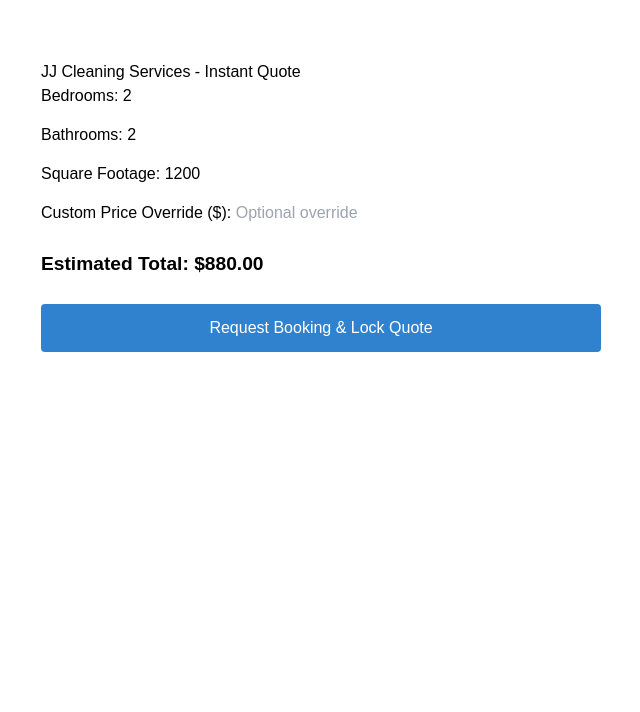
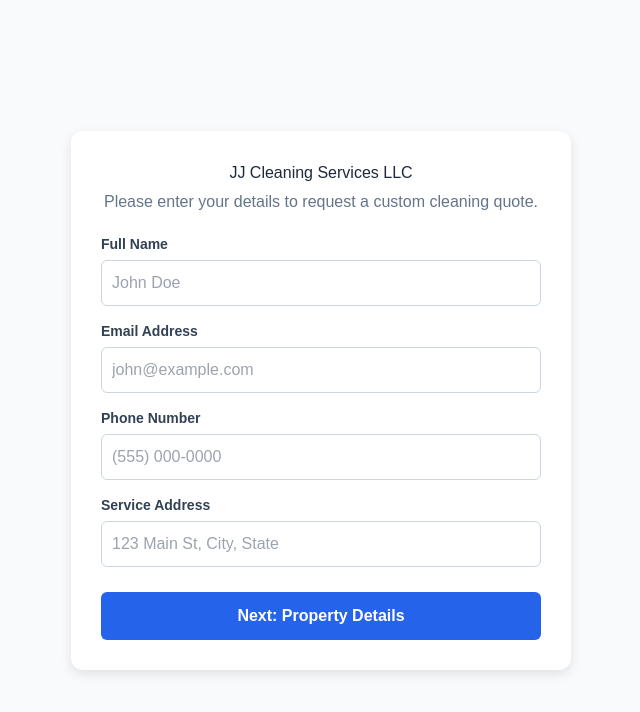
Before and after one commit to calvindonaldsontech-oss/jj-cleaning-service., a React (Vite) app: page / in a window 1280 px wide. Shown: the top 712 px of the page, without its empty margins (319-959 px from the left). Built offline with nearby package versions, Linux system fonts and the light colour scheme.

Commit message:
Update App.tsx

```diff
--- a/src/App.tsx
+++ b/src/App.tsx
@@ -1,119 +1,190 @@
 import React, { useState } from 'react';
 
-const N8N_WEBHOOK_URL = 'https://jj-cleaning-servive.app.n8n.cloud/webhook/jj-cleaning-quote';
+export default function App() {
+  // Step state: 'contact' or 'calculator'
+  const [step, setStep] = useState<'contact' | 'calculator'>('contact');
 
-export default function App() {
+  // Client info state
+  const [clientData, setClientData] = useState({
+    name: '',
+    email: '',
+    phone: '',
+    address: ''
+  });
+
+  // Property details state (no automated pricing shown)
   const [bedrooms, setBedrooms] = useState(2);
   const [bathrooms, setBathrooms] = useState(2);
   const [sqft, setSqft] = useState(1200);
-  const [customPriceOverride, setCustomPriceOverride] = useState('');
+  const [submitting, setSubmitting] = useState(false);
   const [submitted, setSubmitted] = useState(false);
-  const [loading, setLoading] = useState(false);
 
-  const formulaTotal = (bedrooms * 45) + (bathrooms * 35) + (sqft * 0.45) + 180;
-  const activeOverride = parseFloat(customPriceOverride);
-  const finalTotal = (!isNaN(activeOverride) && activeOverride > 0)
-    ? activeOverride
-    : formulaTotal;
+  const handleContactSubmit = (e: React.FormEvent) => {
+    e.preventDefault();
+    if (!clientData.name || !clientData.email || !clientData.phone || !clientData.address) {
+      alert('Please fill out all contact and address fields.');
+      return;
+    }
+    setStep('calculator');
+  };
 
-  const handleBookingSubmit = async (e: React.FormEvent) => {
-    e.preventDefault();
-    setLoading(true);
-
+  const handleBookingSubmit = async () => {
+    setSubmitting(true);
     const payload = {
+      ...clientData,
       bedrooms,
       bathrooms,
-      sqft,
-      customPriceOverride,
-      finalTotal,
-      timestamp: new Date().toISOString(),
-      source: 'JJ Cleaning PWA',
+      sqft
     };
 
     try {
-      const response = await fetch(N8N_WEBHOOK_URL, {
+      // Replace with your active n8n webhook URL
+      const webhookUrl = 'YOUR_N8N_WEBHOOK_URL_HERE';
+      await fetch(webhookUrl, {
         method: 'POST',
-        headers: {
-          'Content-Type': 'application/json',
-        },
-        body: JSON.stringify(payload),
+        headers: { 'Content-Type': 'application/json' },
+        body: JSON.stringify(payload)
       });
-
-      if (response.ok) {
       setSubmitted(true);
-      }
     } catch (error) {
-      console.error('Error submitting quote to n8n:', error);
+      console.error('Error sending lead:', error);
+      alert('Failed to submit booking. Please try again.');
     } finally {
-      setLoading(false);
+      setSubmitting(false);
     }
   };
 
+  if (submitted) {
     return (
-    <div style={{ maxWidth: '600px', margin: '40px auto', padding: '20px', fontFamily: 'sans-serif' }}>
-      <h2>JJ Cleaning Services - Instant Quote</h2>
+      <div style={{ minHeight: '100vh', display: 'flex', alignItems: 'center', justifyContent: 'center', backgroundColor: '#f0fdf4', padding: '20px', fontFamily: 'sans-serif' }}>
+        <div style={{ background: 'white', padding: '40px', borderRadius: '12px', boxShadow: '0 4px 12px rgba(0,0,0,0.1)', textAlign: 'center', maxWidth: '400px' }}>
+          <h2 style={{ color: '#16a34a', marginBottom: '10px' }}>Request Received!</h2>
+          <p style={{ color: '#4b5563' }}>Thank you, {clientData.name}. We have received your property details for {clientData.address} and JJ Cleaning Services will contact you shortly with your custom quote.</p>
+        </div>
+      </div>
+    );
+  }
 
-      {submitted ? (
-        <div style={{ padding: '20px', backgroundColor: '#e6fffa', border: '1px solid #38b2ac', borderRadius: '8px' }}>
-          <h3>Quote Submitted Successfully!</h3>
-          <p>Thank you! Your quote details have been logged and our team will follow up shortly via SMS.</p>
-          <button onClick={() => setSubmitted(false)}>Submit Another Quote</button>
-        </div>
-      ) : (
-        <form onSubmit={handleBookingSubmit} style={{ display: 'flex', flexDirection: 'column', gap: '15px' }}>
+  return (
+    <div style={{ minHeight: '100vh', backgroundColor: '#f8fafc', padding: '20px', fontFamily: 'sans-serif', display: 'flex', justifyContent: 'center', alignItems: 'center' }}>
+      <div style={{ background: 'white', width: '100%', maxWidth: '500px', padding: '30px', borderRadius: '12px', boxShadow: '0 4px 12px rgba(0,0,0,0.1)' }}>
+
+        <h2 style={{ color: '#1e293b', textAlign: 'center', marginBottom: '5px' }}>JJ Cleaning Services LLC</h2>
+
+        {step === 'contact' ? (
           <div>
-            <label>Bedrooms: </label>
+            <p style={{ textAlign: 'center', color: '#64748b', marginBottom: '20px' }}>Please enter your details to request a custom cleaning quote.</p>
+            <form onSubmit={handleContactSubmit} style={{ display: 'flex', flexDirection: 'column', gap: '15px' }}>
+              <div>
+                <label style={{ display: 'block', fontSize: '14px', fontWeight: 'bold', marginBottom: '5px', color: '#334155' }}>Full Name</label>
                 <input
-              type="number"
-              value={bedrooms}
-              onChange={(e) => setBedrooms(Number(e.target.value))}
-              min="1"
+                  type="text"
+                  required
+                  value={clientData.name}
+                  onChange={e => setClientData({...clientData, name: e.target.value})}
+                  placeholder="John Doe"
+                  style={{ width: '100%', padding: '10px', borderRadius: '6px', border: '1px solid #cbd5e1', boxSizing: 'border-box' }}
                 />
               </div>
 
               <div>
-            <label>Bathrooms: </label>
+                <label style={{ display: 'block', fontSize: '14px', fontWeight: 'bold', marginBottom: '5px', color: '#334155' }}>Email Address</label>
                 <input
-              type="number"
-              value={bathrooms}
-              onChange={(e) => setBathrooms(Number(e.target.value))}
-              min="1"
+                  type="email"
+                  required
+                  value={clientData.email}
+                  onChange={e => setClientData({...clientData, email: e.target.value})}
+                  placeholder="john@example.com"
+                  style={{ width: '100%', padding: '10px', borderRadius: '6px', border: '1px solid #cbd5e1', boxSizing: 'border-box' }}
                 />
               </div>
 
               <div>
-            <label>Square Footage: </label>
+                <label style={{ display: 'block', fontSize: '14px', fontWeight: 'bold', marginBottom: '5px', color: '#334155' }}>Phone Number</label>
                 <input
-              type="number"
-              value={sqft}
-              onChange={(e) => setSqft(Number(e.target.value))}
-              min="100"
+                  type="tel"
+                  required
+                  value={clientData.phone}
+                  onChange={e => setClientData({...clientData, phone: e.target.value})}
+                  placeholder="(555) 000-0000"
+                  style={{ width: '100%', padding: '10px', borderRadius: '6px', border: '1px solid #cbd5e1', boxSizing: 'border-box' }}
                 />
               </div>
 
               <div>
-            <label>Custom Price Override ($): </label>
+                <label style={{ display: 'block', fontSize: '14px', fontWeight: 'bold', marginBottom: '5px', color: '#334155' }}>Service Address</label>
                 <input
-              type="number"
-              value={customPriceOverride}
-              onChange={(e) => setCustomPriceOverride(e.target.value)}
-              placeholder="Optional override"
+                  type="text"
+                  required
+                  value={clientData.address}
+                  onChange={e => setClientData({...clientData, address: e.target.value})}
+                  placeholder="123 Main St, City, State"
+                  style={{ width: '100%', padding: '10px', borderRadius: '6px', border: '1px solid #cbd5e1', boxSizing: 'border-box' }}
                 />
-          </div>
-
-          <div style={{ fontSize: '1.2em', fontWeight: 'bold', margin: '10px 0' }}>
-            Estimated Total: ${finalTotal.toFixed(2)}
               </div>
 
               <button
                 type="submit"
-            disabled={loading}
-            style={{ padding: '12px', backgroundColor: '#3182ce', color: 'white', border: 'none', borderRadius: '4px', cursor: 'pointer' }}
+                style={{ background: '#2563eb', color: 'white', border: 'none', padding: '12px', borderRadius: '6px', fontWeight: 'bold', cursor: 'pointer', marginTop: '10px' }}
               >
-            {loading ? 'Submitting...' : 'Request Booking & Lock Quote'}
+                Next: Property Details
               </button>
             </form>
+          </div>
+        ) : (
+          <div>
+            <div style={{ display: 'flex', justifyContent: 'space-between', alignItems: 'center', marginBottom: '15px' }}>
+              <p style={{ margin: 0, fontSize: '14px', color: '#64748b' }}>Welcome, <b>{clientData.name}</b></p>
+              <button
+                onClick={() => setStep('contact')}
+                style={{ background: 'none', border: 'none', color: '#2563eb', cursor: 'pointer', fontSize: '13px', textDecoration: 'underline' }}
+              >
+                Edit Info
+              </button>
+            </div>
+
+            <p style={{ textAlign: 'center', color: '#64748b', marginBottom: '20px' }}>Select your property layout for your custom quote request.</p>
+
+            <div style={{ display: 'flex', flexDirection: 'column', gap: '15px' }}>
+              <div>
+                <label style={{ display: 'block', fontSize: '14px', fontWeight: 'bold', marginBottom: '5px', color: '#334155' }}>Bedrooms: {bedrooms}</label>
+                <input
+                  type="range" min="1" max="10" value={bedrooms}
+                  onChange={e => setBedrooms(parseInt(e.target.value))}
+                  style={{ width: '100%' }}
+                />
+              </div>
+
+              <div>
+                <label style={{ display: 'block', fontSize: '14px', fontWeight: 'bold', marginBottom: '5px', color: '#334155' }}>Bathrooms: {bathrooms}</label>
+                <input
+                  type="range" min="1" max="10" step="0.5" value={bathrooms}
+                  onChange={e => setBathrooms(parseFloat(e.target.value))}
+                  style={{ width: '100%' }}
+                />
+              </div>
+
+              <div>
+                <label style={{ display: 'block', fontSize: '14px', fontWeight: 'bold', marginBottom: '5px', color: '#334155' }}>Square Footage: {sqft} sq ft</label>
+                <input
+                  type="number" value={sqft}
+                  onChange={e => setSqft(parseInt(e.target.value) || 0)}
+                  style={{ width: '100%', padding: '8px', borderRadius: '6px', border: '1px solid #cbd5e1', boxSizing: 'border-box' }}
+                />
+              </div>
+
+              <button
+                onClick={handleBookingSubmit}
+                disabled={submitting}
+                style={{ background: '#16a34a', color: 'white', border: 'none', padding: '14px', borderRadius: '6px', fontWeight: 'bold', cursor: 'pointer', fontSize: '16px', marginTop: '15px' }}
+              >
+                {submitting ? 'Submitting...' : 'Submit Quote Request'}
+              </button>
+            </div>
+          </div>
         )}
+
+      </div>
     </div>
   );
 }
```
Lines whose indentation alone changed are shown as unchanged.
